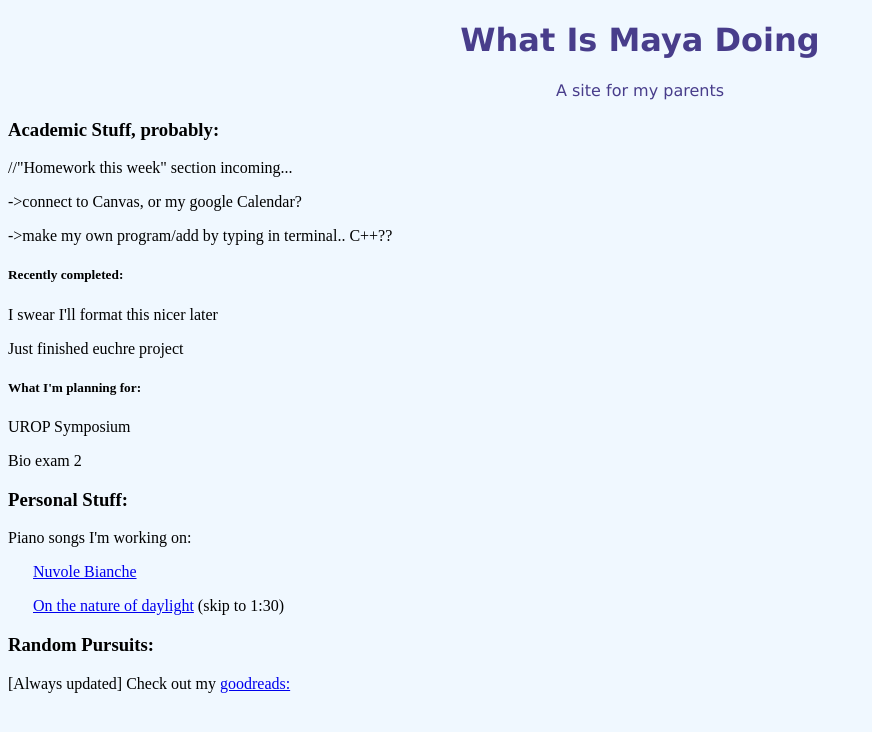
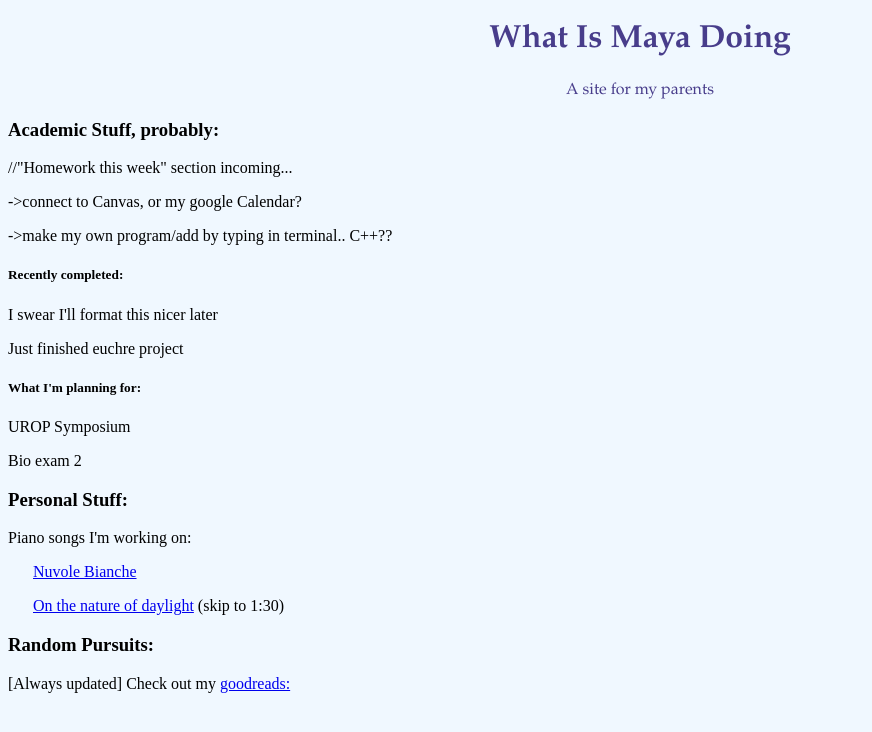
Before and after one commit to himayaa/himayaa.github.io, a plain HTML site: page index.html in a window 1280 px wide. Shown: the whole page, without its empty margins (0-872 px from the left). Drawn offline with Linux system fonts and the light colour scheme.

Commit message:
Update index.html

```diff
--- a/index.html
+++ b/index.html
@@ -5,8 +5,8 @@
 </head>
 <body style="background-color:AliceBlue;">
 
-<h1 style="font-family:verdana;color:DarkSlateBlue;text-align:center;">What Is Maya Doing</h1>
-<p style="font-family:verdana;color:DarkSlateBlue;text-align:center;"> A site for my parents</p>
+<h1 style="font-family:garamond;color:DarkSlateBlue;text-align:center;">What Is Maya Doing</h1>
+<p style="font-family:garamond;color:DarkSlateBlue;text-align:center;"> A site for my parents</p>
   <h3>Academic Stuff, probably:</h3>
     <p>//"Homework this week" section incoming...</p>
     <p>->connect to Canvas, or my google Calendar? </p>
```
